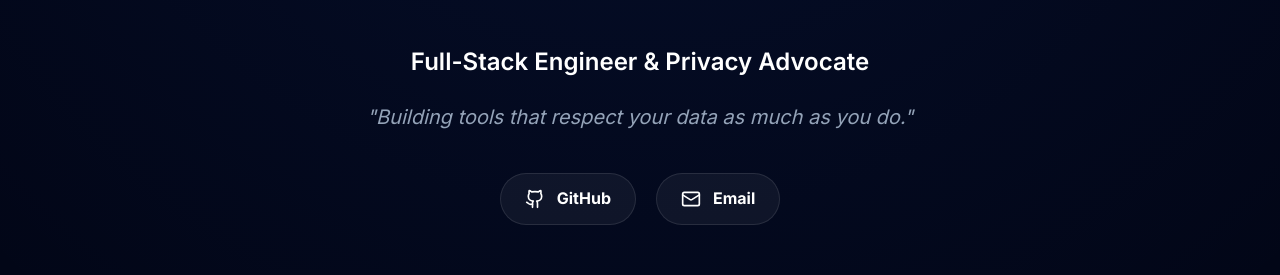
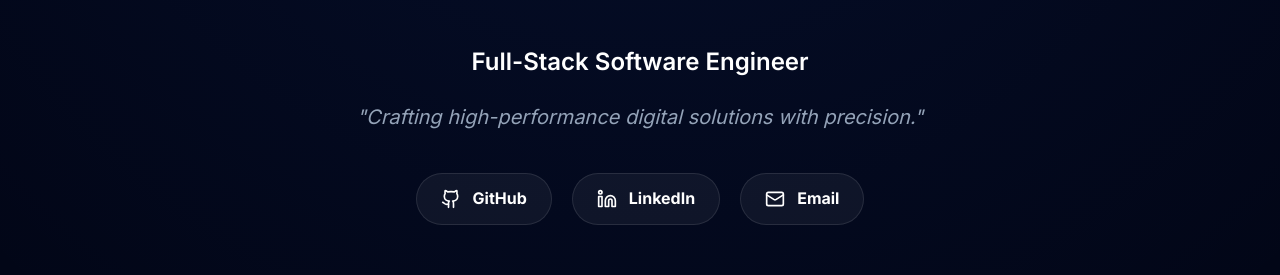
Before and after one commit to Sumit-5002/Anyfileforge, a React (Vite) app: page /developer in a window 1280 px wide. Shown: the part 482-757 px from the top of the page. Built offline with nearby package versions, Linux system fonts and the light colour scheme; no server answers.

Commit message:
development test 1

```diff
--- a/package.json
+++ b/package.json
@@ -29,7 +29,7 @@
     "react-dom": "^19.2.0",
     "react-i18next": "^16.5.4",
     "react-router-dom": "^7.13.0",
-    "vite-plugin-pwa": "^0.21.1",
+    "vite-plugin-pwa": "^1.2.0",
     "workbox-window": "^7.4.0",
     "xlsx": "^0.18.5"
   },
--- a/src/components/layout/Footer.jsx
+++ b/src/components/layout/Footer.jsx
@@ -1,7 +1,7 @@
 import React, { useState } from 'react';
 import { Link } from 'react-router-dom';
 import { useTranslation } from 'react-i18next';
-import { Github, Twitter, Mail, Heart, Send, Loader, CheckCircle, Globe } from 'lucide-react';
+import { Github, Twitter, Mail, Heart, Send, Loader, CheckCircle, Globe, Linkedin } from 'lucide-react';
 import feedbackService from '../../services/feedbackService';
 import './Footer.css';
 
@@ -114,6 +114,7 @@ function Footer() {
                         <p className="footer-text">The ultimate local-first file utility for engineers and researchers. Privacy guaranteed by mathematics.</p>
                         <div className="social-links">
                             <a href="https://github.com/Sumit-5002" target="_blank" rel="noopener noreferrer" className="social-link"><Github size={20} /></a>
+                            <a href="https://linkedin.com/in/sumit-prasad-bce2005" target="_blank" rel="noopener noreferrer" className="social-link"><Linkedin size={20} /></a>
                             <a href="https://twitter.com" target="_blank" rel="noopener noreferrer" className="social-link"><Twitter size={20} /></a>
                             <a href="mailto:sumitboy2005@gmail.com" className="social-link"><Mail size={20} /></a>
                         </div>
--- a/src/features/about/DeveloperPage.jsx
+++ b/src/features/about/DeveloperPage.jsx
@@ -1,5 +1,5 @@
 import React from 'react';
-import { Github, Mail, Cpu, Heart, Coffee, Terminal } from 'lucide-react';
+import { Github, Mail, Cpu, Heart, Coffee, Terminal, Linkedin } from 'lucide-react';
 import SeoHead from '../../components/meta/SeoHead';
 import './DeveloperPage.css';
 
@@ -22,13 +22,17 @@ function DeveloperPage() {
                             </div>
                         </div>
                         <h1 className="dev-name">Sumit</h1>
-                        <p className="dev-title">Full-Stack Engineer & Privacy Advocate</p>
-                        <p className="dev-tagline">"Building tools that respect your data as much as you do."</p>
+                        <p className="dev-title">Full-Stack Software Engineer</p>
+                        <p className="dev-tagline">"Crafting high-performance digital solutions with precision."</p>
 
                         <div className="dev-social-stack">
                             <a href="https://github.com/Sumit-5002" target="_blank" rel="noopener noreferrer" className="dev-social-link">
                                 <Github size={20} />
                                 <span>GitHub</span>
+                            </a>
+                            <a href="https://linkedin.com/in/sumit-prasad-bce2005" target="_blank" rel="noopener noreferrer" className="dev-social-link">
+                                <Linkedin size={20} />
+                                <span>LinkedIn</span>
                             </a>
                             <a href="mailto:sumitboy2005@gmail.com" className="dev-social-link">
                                 <Mail size={20} />
--- a/src/features/home/HomePage.jsx
+++ b/src/features/home/HomePage.jsx
@@ -4,7 +4,7 @@ import { useTranslation } from 'react-i18next';
 import {
     Star, ArrowRight, Github, Zap, Shield, Lock,
     FileText, Image as ImageIcon, Play, Layers,
-    Code, FlaskConical
+    Code, FlaskConical, Linkedin
 } from 'lucide-react';
 import ToolCard from '../../components/ui/ToolCard';
 import { TOOLS } from '../../data/toolsData';
@@ -119,7 +119,11 @@ function HomePage() {
                                     </button>
                                     <a href="https://github.com/Sumit-5002/Anyfileforge" target="_blank" rel="noopener noreferrer" className="btn btn-secondary btn-large">
                                         <Github size={20} />
-                                        Source Code
+                                        GitHub
+                                    </a>
+                                    <a href="https://linkedin.com/in/sumit-prasad-bce2005" target="_blank" rel="noopener noreferrer" className="btn btn-secondary btn-large">
+                                        <Linkedin size={20} />
+                                        LinkedIn
                                     </a>
                                 </>
                             ) : (
```
Also changed, not shown: 1 other file (tests, documents, lock files or other folders).
